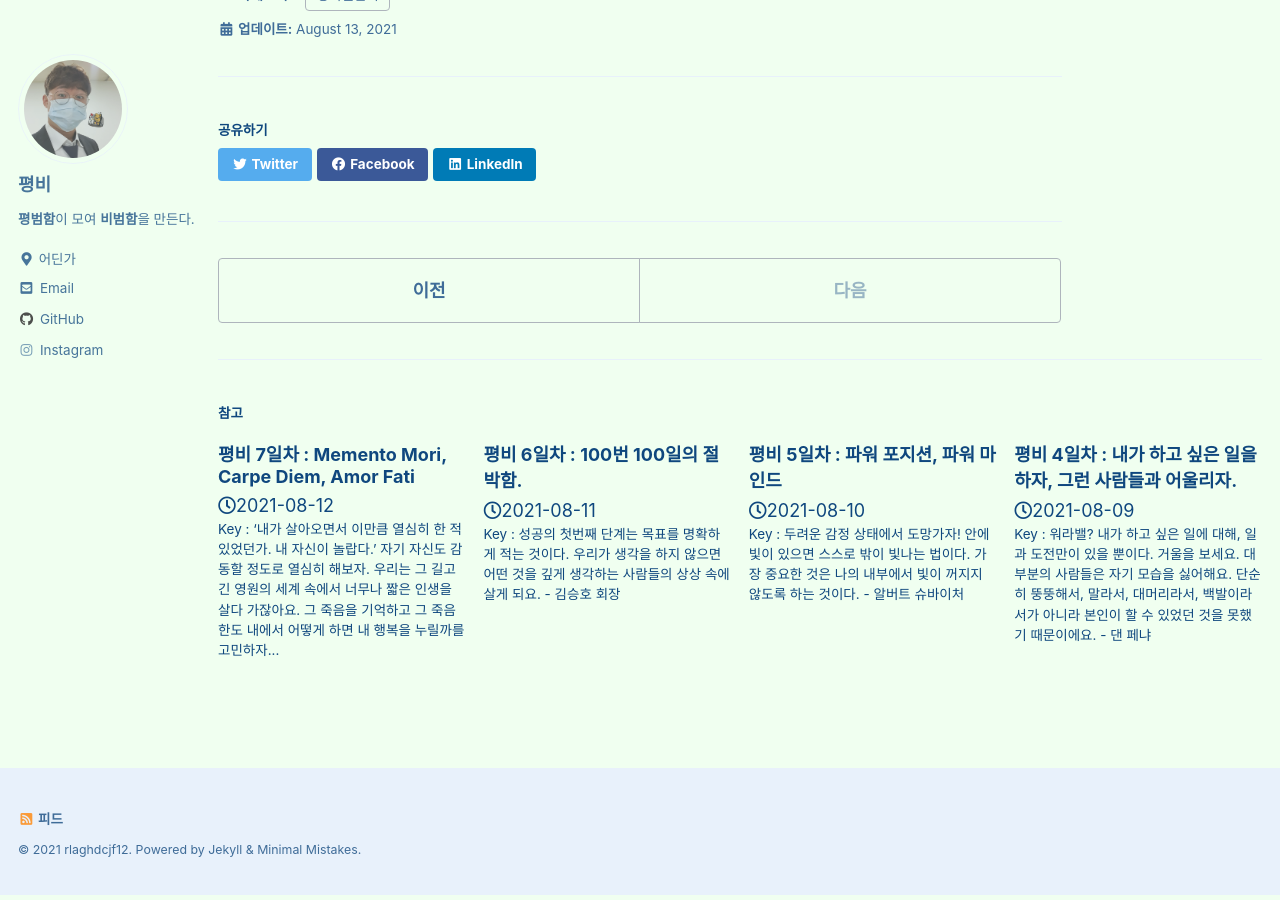
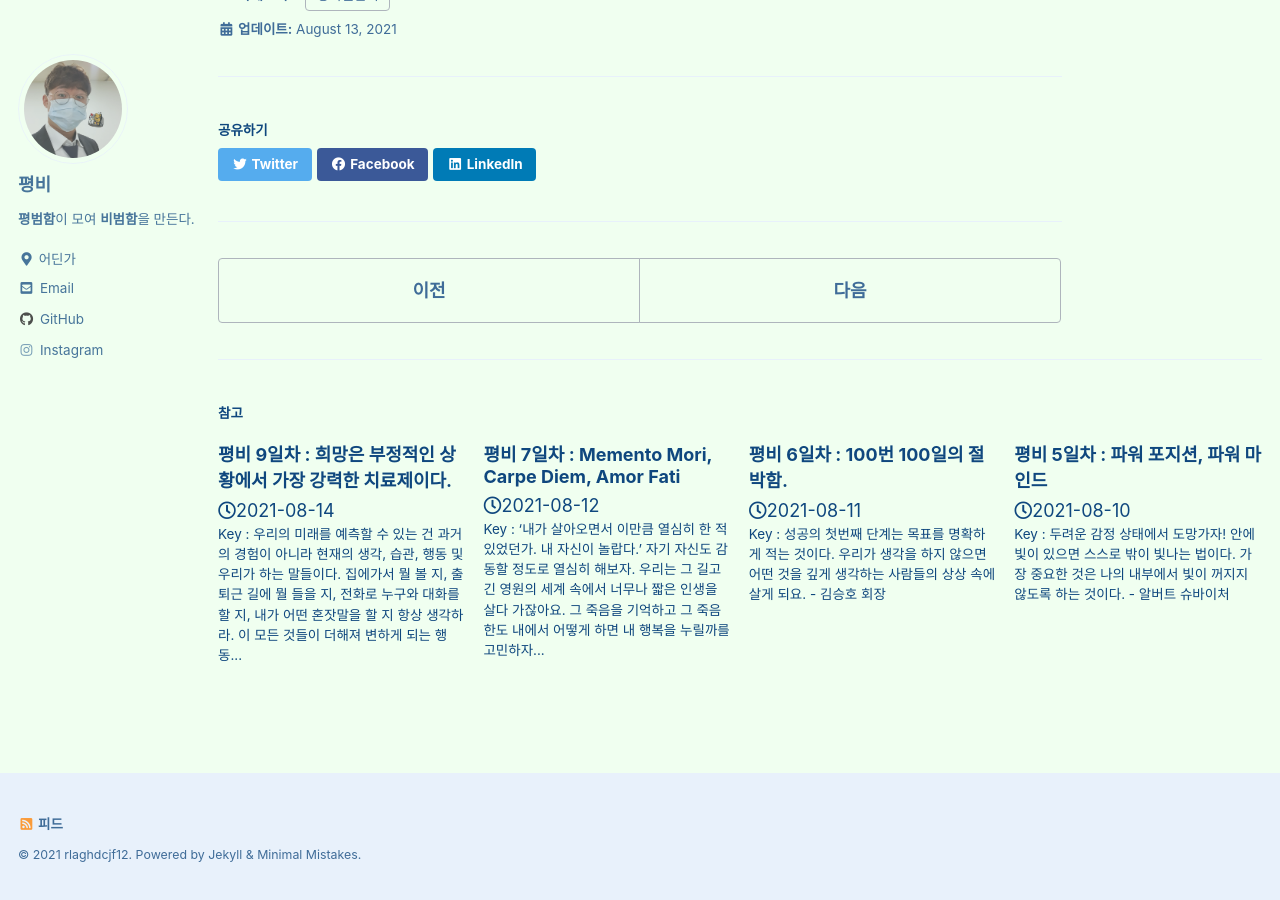
Before and after one commit to rlaghdcjf12/rlaghdcjf12.github.io, a Jekyll site: the page built from _posts/Ordinary/2021-08-14-8th-Day.md, in a window 1280 px wide and 900 px high, scrolled down 1656 px. Built offline with Jekyll 4.4.1, drawn with Linux system fonts in a browser that asks for light colours; cached includes are drawn as plain includes; some of the changed lines change nothing that is shown.

Commit message:
[POST] 평비 9일차 : 희망은 부정적인 상황에서 가장 강력한 치료제이다.

````diff
--- a/_posts/Ordinary/2021-08-14-8th-Day.md
+++ b/_posts/Ordinary/2021-08-14-8th-Day.md
@@ -33,7 +33,7 @@ Key : 실패를 두려워하지 말고 내 인생을 나를 위해 투자하라.
 |:----:|:----:|:----:|:----:|:----:|:----:|
 | 아침 | 닭갈비 | 기상 시간 | 09:10 |  |  |
 | 점심 | 부대찌개 |  |  |  |  |
-| 저녁 | 떡볶이 | 취침 시간 |  |  |  |
+| 저녁 | 떡볶이 | 취침 시간 | 12:50 |  |  |
 
 ---
 **회고 (WEEK)**
--- /dev/null
+++ b/_posts/Ordinary/2021-08-15-9th-Day.md
@@ -0,0 +1,49 @@
+---
+permalink: /ordinary/9
+title: "평비 9일차 : 희망은 부정적인 상황에서 가장 강력한 치료제이다."
+date: 2021-08-15 07:52:00 +0900
+categories: 평비챌린지
+tags: 1일1평범
+---
+Key : 우리의 미래를 예측할 수 있는 건 과거의 경험이 아니라 현재의 생각, 습관, 행동 및 우리가 하는 말들이다.
+```
+집에가서 뭘 볼 지, 출퇴근 길에 뭘 들을 지, 전화로 누구와 대화를 할 지, 내가 어떤 혼잣말을 할 지 항상 생각하라.
+이 모든 것들이 더해져 변하게 되는 행동들이 성공을 만들어간다.
+  - 트레버 모아와드
+```
+
+---
+**한 주를 준비하는 다짐**
+사람들은 TO DO LIST를 작성하는 데에는 익숙해져있다. 하지만, NOT TO DO LIST 또한 중요하다. 긍정적으로 되는 것보다, 부정적이지 않으려고 하는 것이 훨씬 더 효과적이다. 이번 주는 NOT TO DO LIST를 작성해서 내 변화를 지켜보자.
+
+---
+**성공한 사람들과의 시간**
+`이것만 '안'해도 997% 성공보장..자기계발 씹어먹기.. (트레버 모아와드) from 터닝포인트 - 위대한 성공의 시작점 youtube`
+우리가 컨트롤 가능한 것에 집중하자. 부정적인 상황 속에서도 내가 할 수 있는 것이 있다. 내 행동이 내 마음가짐에 도움이 될 때 희망이 생긴다. 희망을 습관으로 만들어라. 어떤 상황이 오더라도 미래는 내 손에 달렸다. 우리의 행동이 미래를 바꿀 수 있다.
+1. **부정적이지 않도록 노력하고 부정적인 것들을 표현하지 말자.**
+  부정적인 말은 결국 내가 생각하고, 내가 입 밖으로 내는 것이다. 부정적인 말은 곧 내 생각이고, 내 생각이 내 미래를 결정 짓는다. 멍청한 말을 하지 않으려면 다른 생각을 만들면 되는 것이다.
+  > 자동차를 예로 들면, 후진하고 있는 자동차를 전진하게 하는 것은 자동으로 이뤄지지 않는다. 일단 멈추고 기어를 주행 모드로 바꿔야 한다. 나 또한 부정적인 생각을 멈추기 위해 행동이라는 기어를 바꿔야 한다.
+
+2. **감정을 다스리기**
+  과거로는 미래 예측이 불가능하다. 과거로 미래를 예측할 수 있는 단 한가지 조건은 현재 행동이 과거와 똑같을 경우이다.
+  > 한 고등학생을 예로 들면, 가정환경도 행실도, 성적도 좋지 않았다. 큰 의미 없이 SAT 시험을 봤는데, 매우 높은 성적을 받았다. 이후 그는 본인이 매우 똑똑하다는 것을 인지하고 열심히 수업을 들었다. 선생님들도 이 학생을 이제까지 잘못 봤었다고 하면서 좋은 대우를 해줬다. 졸업 후, 아이비리그도 가고 성공한 삶을 일구었다. 12년 후, SAT 주최측의 실수로 당시 13명의 학생들에게 점수가 잘못 전달됐었다는 것을 들었다.
+
+    ```
+    내 인생이 SAT 1480점을 받고 달라진 줄 알지만, 인생이 달라진 시점은 1480점 학생처럼 행동하기 시작할 때 부터이다.
+    ```
+  행동은 성공과 밀접한 관련이 있다. 많은 사람들은 감정이 행동을 제어하도록 내버려두지만, 행동이 감정을 제어해야 한다.
+3. **5가지 '안' 할 것을 정해보자.**
+  어떤 걸 말 안 할지, 어떤 걸 안 먹을지, 어떤 걸 안 볼건지, 어떤 영향을 안 받아들일 지.. 이 결정이 나를 만든다. 5가지 무엇을 안 할지 정해보자. 더 나은 내 인생을 위해서.
+
+---
+**하루의 기록**
+짠 음식 먹지 않기. 기상 시간 및 취침 시간 조절하기. 매일 운동하기.
+
+| 식사 |  | 시작과 끝 |  | 운동 |  |
+|:----:|:----:|:----:|:----:|:----:|:----:|
+| 아침 | 계란애호박볶음, 카레, 된장찌개 | 기상 시간 | 08:30 |  |  |
+| 점심 | 보쌈 및 순대전골 |  |  |  |  |
+| 저녁 |  | 취침 시간 |  |  |  |
+
+---
+**회고 (DAY)**
````
